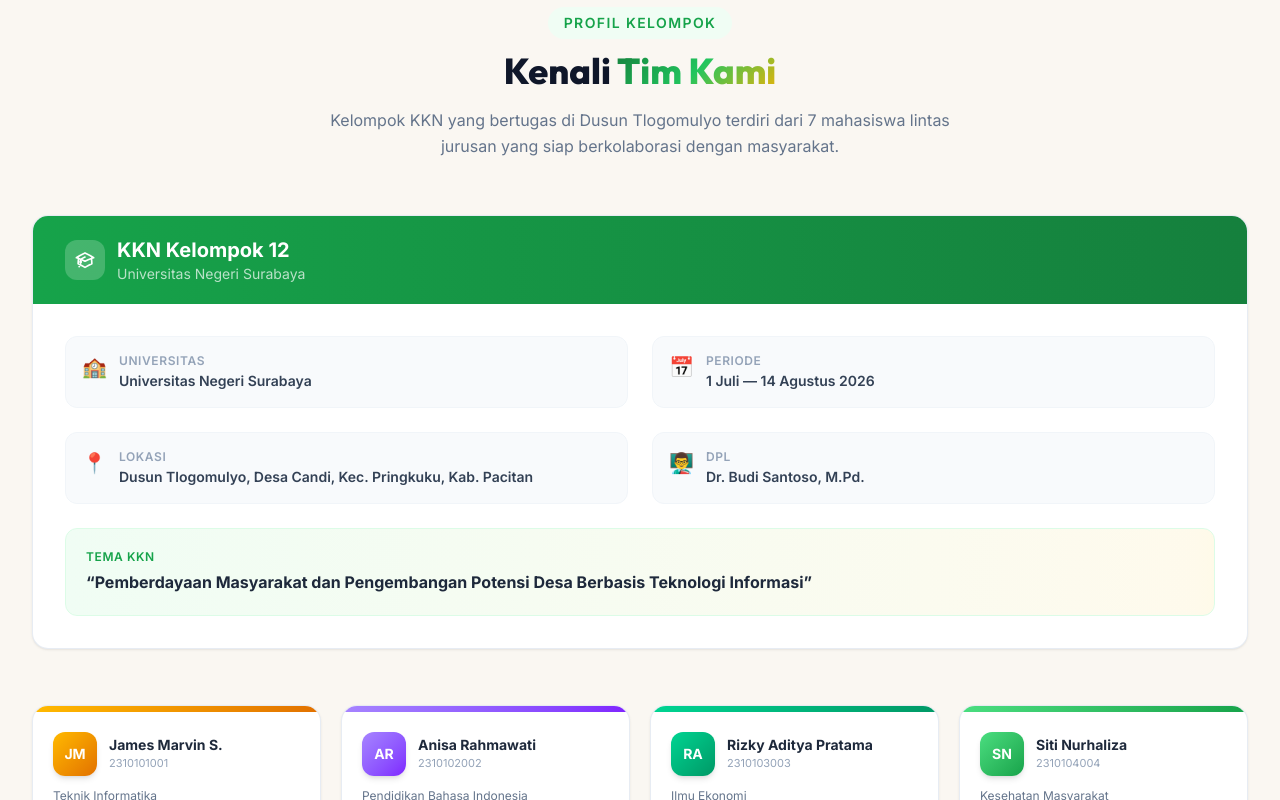
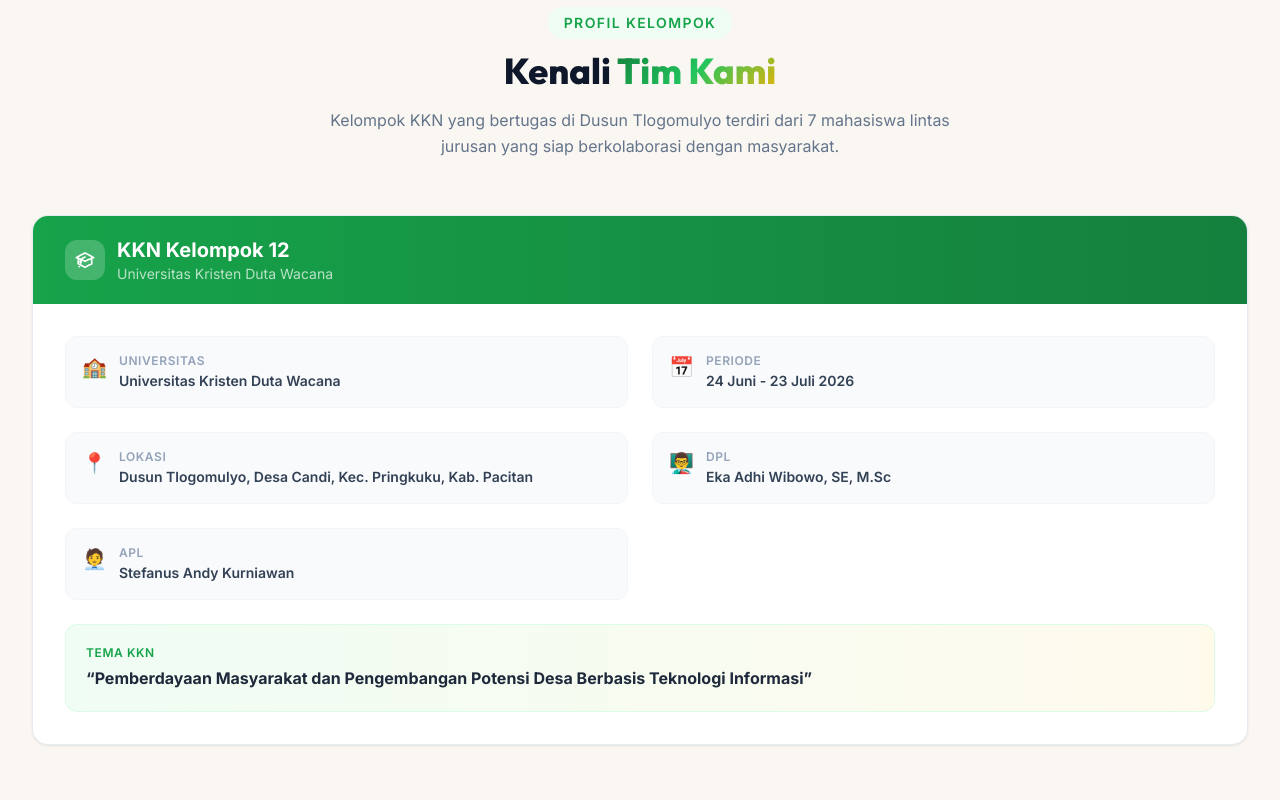
Before and after one commit to Jamesmarvins/portal-dusun-tlogomulyo, a Next.js app: page /info-kkn in a window 1280 px wide. Shown: the part 614-1414 px from the top of the page. Built offline with nearby package versions, Linux system fonts and the light colour scheme.

Commit message:
Update KKN info: UKDW, Period, DPL, and add APL

```diff
--- a/app/info-kkn/page.js
+++ b/app/info-kkn/page.js
@@ -8,13 +8,16 @@
 
 const kelompokData = {
   nama: "KKN Kelompok 12",
-  universitas: "Universitas Negeri Surabaya",
+  universitas: "Universitas Kristen Duta Wacana",
   fakultas: "Lintas Fakultas",
-  periode: "1 Juli — 14 Agustus 2026",
+  periode: "24 Juni - 23 Juli 2026",
   lokasi: "Dusun Tlogomulyo, Desa Candi, Kec. Pringkuku, Kab. Pacitan",
   dpl: {
-    nama: "Dr. Budi Santoso, M.Pd.",
-    nip: "198501012010011001",
+    nama: "Eka Adhi Wibowo, SE, M.Sc",
+    nip: "-",
+  },
+  apl: {
+    nama: "Stefanus Andy Kurniawan",
   },
   tema: "Pemberdayaan Masyarakat dan Pengembangan Potensi Desa Berbasis Teknologi Informasi",
 };
@@ -249,6 +252,7 @@
                   { label: "Periode", value: kelompokData.periode, icon: "📅" },
                   { label: "Lokasi", value: kelompokData.lokasi, icon: "📍" },
                   { label: "DPL", value: kelompokData.dpl.nama, icon: "👨‍🏫" },
+                  { label: "APL", value: kelompokData.apl.nama, icon: "🧑‍💼" },
                 ].map((item, i) => (
                   <div key={i} className="flex items-start gap-3 bg-slate-50 rounded-xl p-4 border border-slate-100">
                     <span className="text-xl shrink-0">{item.icon}</span>
```
